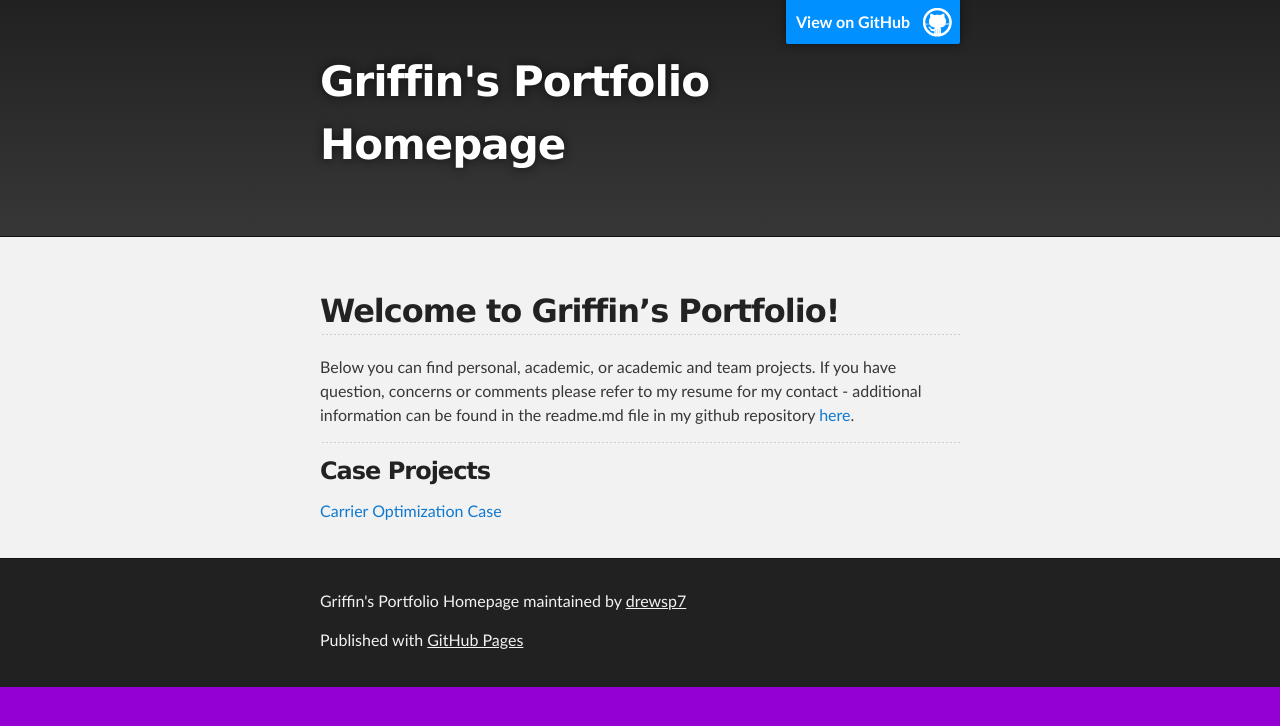
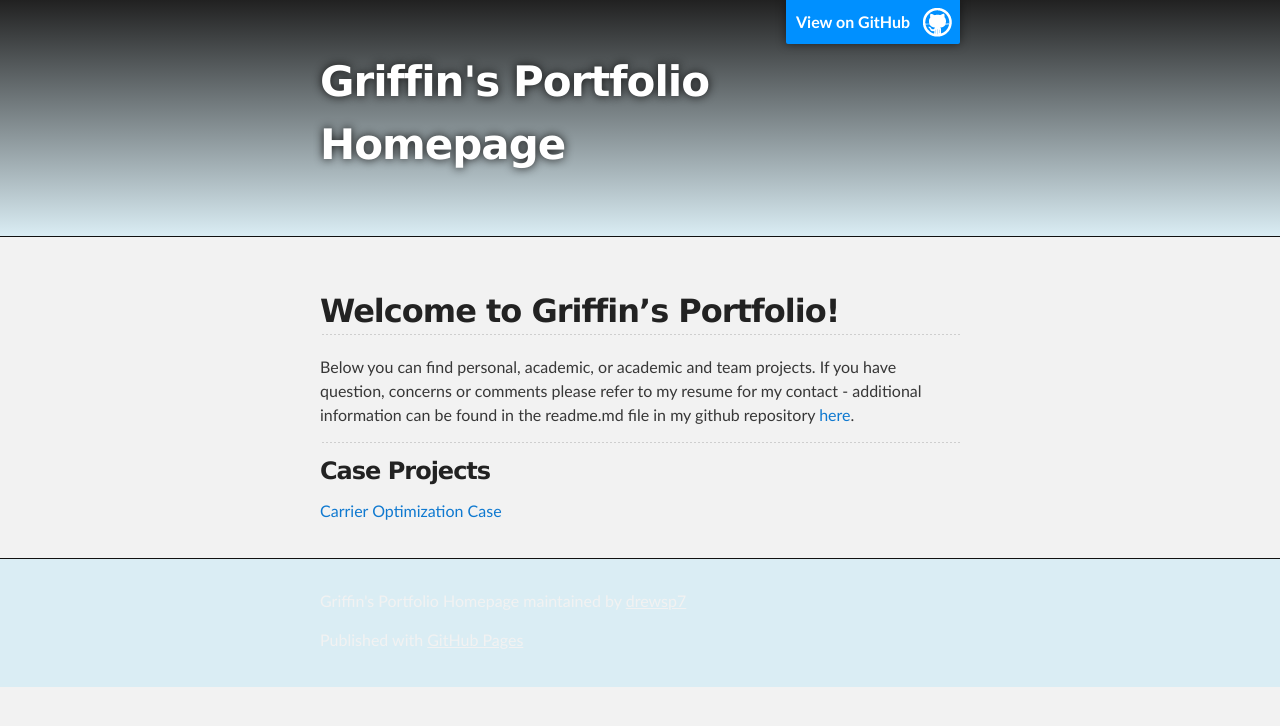
Before and after one commit to drewsp7/griffinsalyer.github.io, a Jekyll site: the page built from index.md, in a window 1280 px wide. Shown: the top 726 px of the page. Built offline with Jekyll 4.4.1, drawn with Linux system fonts in a browser that asks for light colours; our own code applies the rules of GitHub Pages for plain Markdown files; the repository's description, which GitHub fills in, is left out.

Commit message:
Update jekyll-theme-slate.scss
updating color to light blue

```diff
--- a/_sass/jekyll-theme-slate.scss
+++ b/_sass/jekyll-theme-slate.scss
@@ -45,8 +45,8 @@ Theme Styles
 
 body {
   box-sizing: border-box;
-  color:#373737; // 373737 - text
-  background: #9400D3; //very bottom //212121
+  color:#373737; // 373737 - scroll wheel
+  background: #f2f2f2; //very bottom //212121
   font-size: 16px;
   font-family: 'Myriad Pro', Calibri, Helvetica, Arial, sans-serif;
   line-height: 1.5;
@@ -287,11 +287,11 @@ Full-Width Styles
 
 #header_wrap {
   background: #373737; //212121 -
-  background: -moz-linear-gradient(top, #373737, #212121); // #373737, #212121
-  background: -webkit-linear-gradient(top, #373737, #212121);
-  background: -ms-linear-gradient(top, #373737, #212121);
-  background: -o-linear-gradient(top, #373737, #212121);
-  background: linear-gradient(to top, #373737, #212121);
+  background: -moz-linear-gradient(top, #daedf4, #212121); // #373737, #212121
+  background: -webkit-linear-gradient(top, #daedf4, #212121);
+  background: -ms-linear-gradient(top, #daedf4, #212121);
+  background: -o-linear-gradient(top, #daedf4, #212121);
+  background: linear-gradient(to top, #daedf4, #212121);
 
   //essentially the top banner with a gradient fade
 }
@@ -367,7 +367,7 @@ Full-Width Styles
 }
 
 #footer_wrap {
-  background: #212121; // 212121 - bottom banner (github pages)
+  background: #daedf4; // 212121 - bottom banner (github pages)
 }
 
 
```
